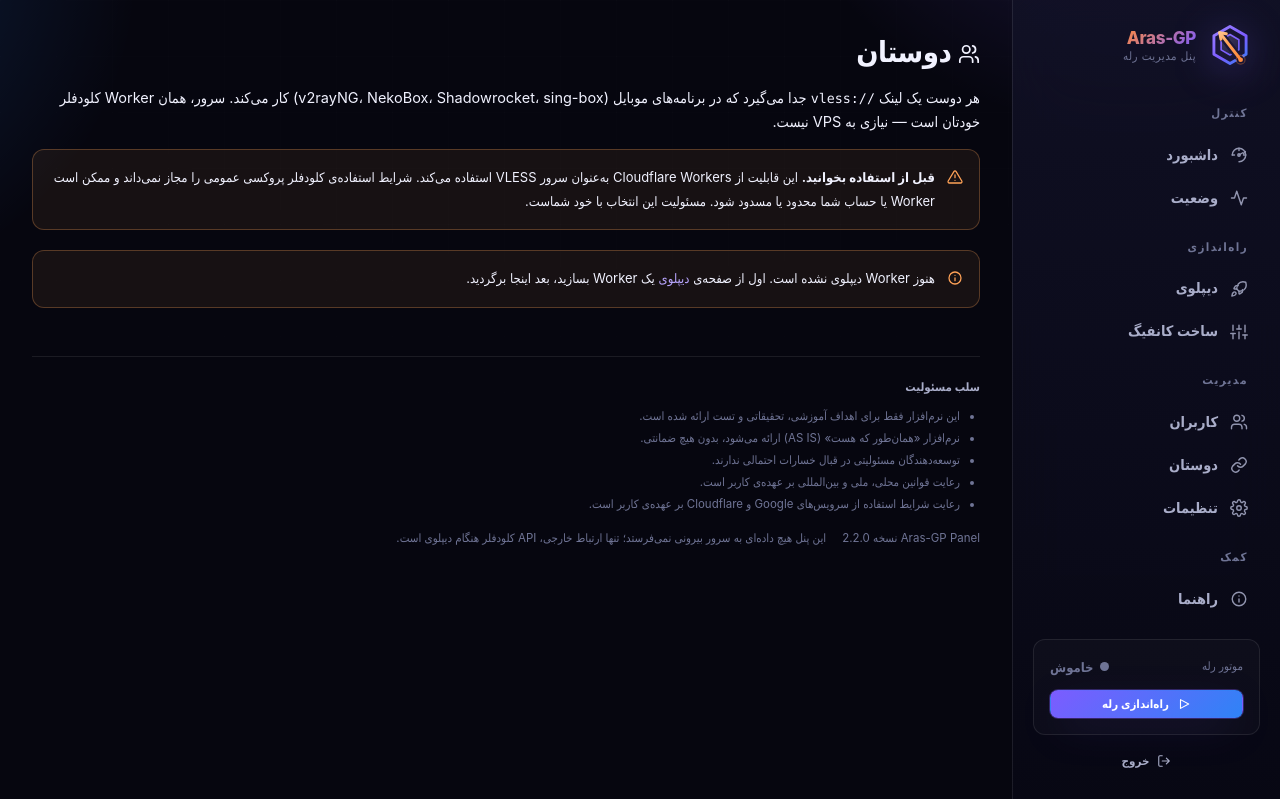
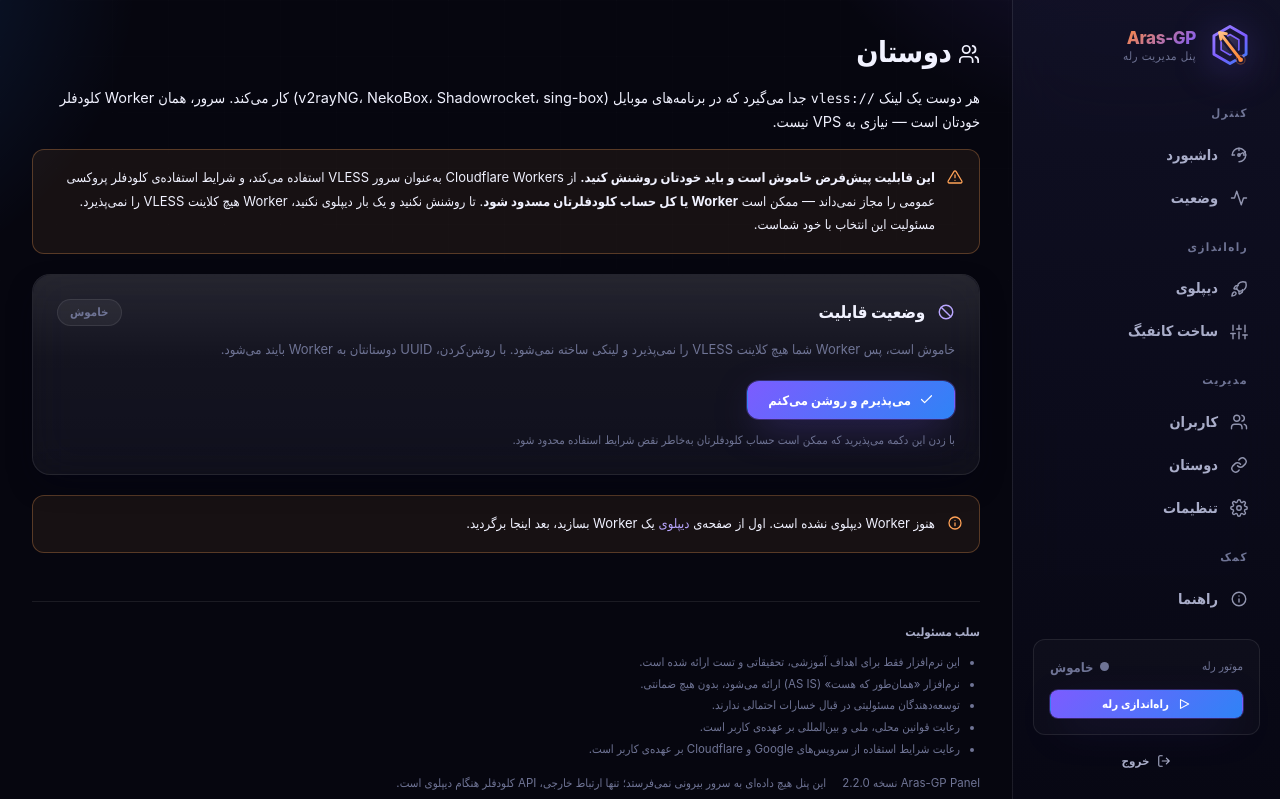
Before and after one commit to ArasTey/Aras-GP, a Flask app: template panel/templates/friends.html in a window 1280 px wide. Shown: the top 799 px of the page. Run offline with Flask 3, Linux system fonts and the light colour scheme; the template is opened without the code that fills it, so the values that code supplies are empty.

Commit message:
Gate VLESS off by default and make the switch actually mean something
The master switch was stored and never read: uuids() checked each
client's own flag but not the feature's, so the Worker was armed as soon
as anything was deployed. A capability that can get the operator's
Cloudflare account restricted should not be on because they never found
the setting.

uuids() now returns nothing while the feature is off, which is the single
value the Worker's behaviour derives from — it refuses every VLESS client
on an empty binding, so off here is off there. Gating at the call sites
instead would have left a path that still armed it.

all_links() is empty too. Handing out links the Worker will refuse sends
friends off to debug a config that cannot work.

Turning the switch on or off now re-uploads the Worker, so the state on
Cloudflare matches the panel. Flipping it locally would have left the
previous state armed, and off is the direction that has to take effect
immediately rather than at the next deploy.

The page leads with what it costs — Cloudflare's terms disallow general
proxying and the account can be restricted — and turning it on takes a
confirmation, not one stray click. While off, the subscription URL, the
clean-address card, the add form and the links are all hidden rather than
shown inert.

Version unchanged: this is a commit against 2.2.0, not a release.

```diff
--- a/panel/app.py
+++ b/panel/app.py
@@ -972,9 +972,25 @@
     @app.post("/api/friends/enable")
     @security.login_required
     def api_friends_enable():
-        clients.set_enabled(str(_json_body().get("enabled", "")).lower()
-                            in ("1", "true", "on"))
-        return _ok()
+        """Arm or disarm the Worker's VLESS server.
+
+        The switch is what binds or clears VLESS_UUIDS, so it has to reach the
+        Worker to mean anything — flipping it locally would leave the previous
+        state armed on Cloudflare. Off is the default and the safe direction:
+        an operator who turns it off wants it off now, not after they remember
+        to redeploy.
+        """
+        on = str(_json_body().get("enabled", "")).lower() in ("1", "true", "on")
+        clients.set_enabled(on)
+        applied = _push_clients_to_worker()
+        if on:
+            message = (
+                "روشن شد. " + applied + " تا وقتی Worker دیپلوی نشده باشد، "
+                "کانفیگ‌ها جواب نمی‌دهند."
+            )
+        else:
+            message = "خاموش شد. " + applied
+        return _ok(enabled=on, message=message)
 
     @app.post("/api/friends/path")
     @security.login_required
--- a/panel/templates/friends.html
+++ b/panel/templates/friends.html
@@ -13,12 +13,46 @@
 <div class="ar-note ar-note--warn" style="margin-bottom:var(--ar-s5)">
   {{ icon('alert', 16) }}
   <div>
-    <b>قبل از استفاده بخوانید.</b> این قابلیت از Cloudflare Workers به‌عنوان
-    سرور VLESS استفاده می‌کند. شرایط استفاده‌ی کلودفلر پروکسی عمومی را مجاز
-    نمی‌داند و ممکن است Worker یا حساب شما محدود یا مسدود شود. مسئولیت این
-    انتخاب با خود شماست.
+    <b>این قابلیت پیش‌فرض خاموش است و باید خودتان روشنش کنید.</b>
+    از Cloudflare Workers به‌عنوان سرور VLESS استفاده می‌کند، و شرایط استفاده‌ی
+    کلودفلر پروکسی عمومی را مجاز نمی‌داند — ممکن است <b>Worker یا کل حساب
+    کلودفلرتان مسدود شود</b>. تا روشنش نکنید و یک بار دیپلوی نکنید، Worker هیچ
+    کلاینت VLESS را نمی‌پذیرد. مسئولیت این انتخاب با خود شماست.
   </div>
 </div>
+
+<section class="ar-card ar-reveal" style="margin-bottom:var(--ar-s5)">
+  <div class="ar-card__head">
+    <h2 class="ar-card__title">
+      {{ icon('shield' if vless.enabled else 'ban', 18) }} وضعیت قابلیت
+    </h2>
+    <span class="ar-pill {{ 'ar-pill--on' if vless.enabled else 'ar-pill--off' }}">
+      {{ 'روشن' if vless.enabled else 'خاموش' }}
+    </span>
+  </div>
+
+  {% if vless.enabled %}
+    <p class="ar-card__sub">
+      سرور VLESS روی Worker شما فعال است. برای خاموش‌کردن، دکمه‌ی زیر را بزنید —
+      همان لحظه روی Worker هم اعمال می‌شود و همه‌ی کانفیگ‌ها از کار می‌افتند.
+    </p>
+    <button class="ar-btn ar-btn--danger" id="vless-toggle" data-on="1" type="button">
+      {{ icon('ban', 15) }}<span>خاموش کردن</span>
+    </button>
+  {% else %}
+    <p class="ar-card__sub">
+      خاموش است، پس Worker شما هیچ کلاینت VLESS را نمی‌پذیرد و لینکی ساخته
+      نمی‌شود. با روشن‌کردن، UUID دوستانتان به Worker بایند می‌شود.
+    </p>
+    <button class="ar-btn ar-btn--primary" id="vless-toggle" data-on="0" type="button">
+      {{ icon('check', 15) }}<span>می‌پذیرم و روشن می‌کنم</span>
+    </button>
+    <span class="ar-hint" style="margin-top:var(--ar-s3);display:block">
+      با زدن این دکمه می‌پذیرید که ممکن است حساب کلودفلرتان به‌خاطر نقض شرایط
+      استفاده محدود شود.
+    </span>
+  {% endif %}
+</section>
 
 {% if not has_worker %}
   <div class="ar-note ar-note--warn">
@@ -27,6 +61,14 @@
       هنوز Worker دیپلوی نشده است. اول از صفحه‌ی
       <a href="{{ url_for('deploy_page') }}">دیپلوی</a> یک Worker بسازید،
       بعد اینجا برگردید.
+    </div>
+  </div>
+{% elif not vless.enabled %}
+  <div class="ar-note">
+    {{ icon('info', 16) }}
+    <div>
+      قابلیت خاموش است، پس لینکی ساخته نمی‌شود. بالا روشنش کنید تا فهرست
+      دوستان و لینک اشتراک ظاهر شوند.
     </div>
   </div>
 {% else %}
@@ -164,6 +206,21 @@
 (function () {
   function reload() { setTimeout(function () { location.reload(); }, 700); }
 
+  var toggleBtn = document.getElementById("vless-toggle");
+  Aras.action(toggleBtn, function () {
+    var turningOn = toggleBtn.dataset.on === "0";
+    // Turning it on can get the operator's Cloudflare account restricted, so
+    // it takes a deliberate second step rather than one stray click.
+    if (turningOn && !confirm(
+        "سرور VLESS روی Worker شما روشن می‌شود.\n\n" +
+        "شرایط استفاده‌ی کلودفلر پروکسی عمومی را مجاز نمی‌داند و ممکن است " +
+        "Worker یا کل حساب کلودفلرتان مسدود شود.\n\nادامه می‌دهید؟")) {
+      return;
+    }
+    return Aras.post("/api/friends/enable", { enabled: turningOn ? "1" : "0" })
+      .then(function (d) { if (Aras.report(d)) reload(); });
+  });
+
   Aras.action(document.getElementById("friend-add"), function () {
     var name = (document.getElementById("friend-name") || {}).value || "";
     if (!name.trim()) { Aras.toast("یک نام وارد کنید.", "error"); return; }
```
Also changed, not shown: panel/clients.py (+21 -1 lines).
